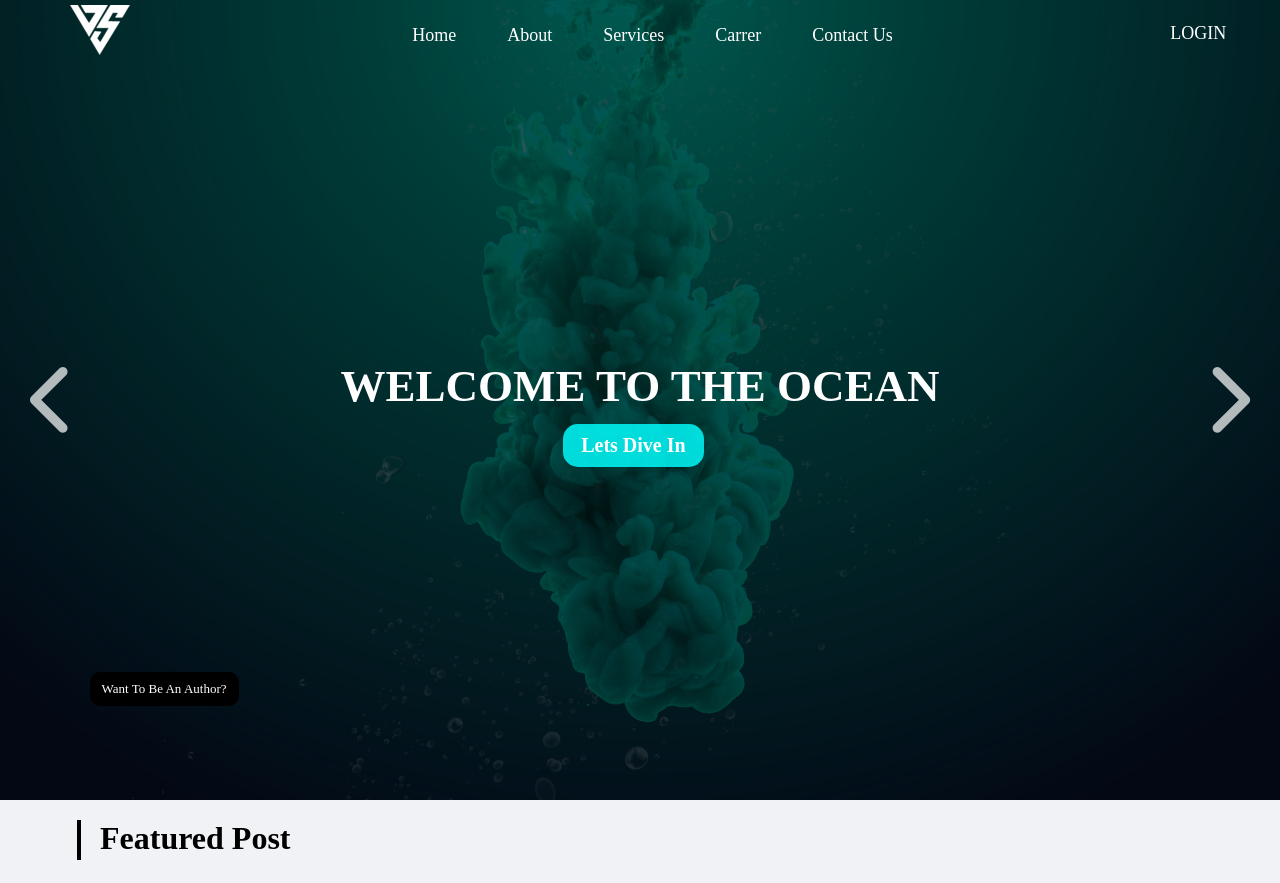
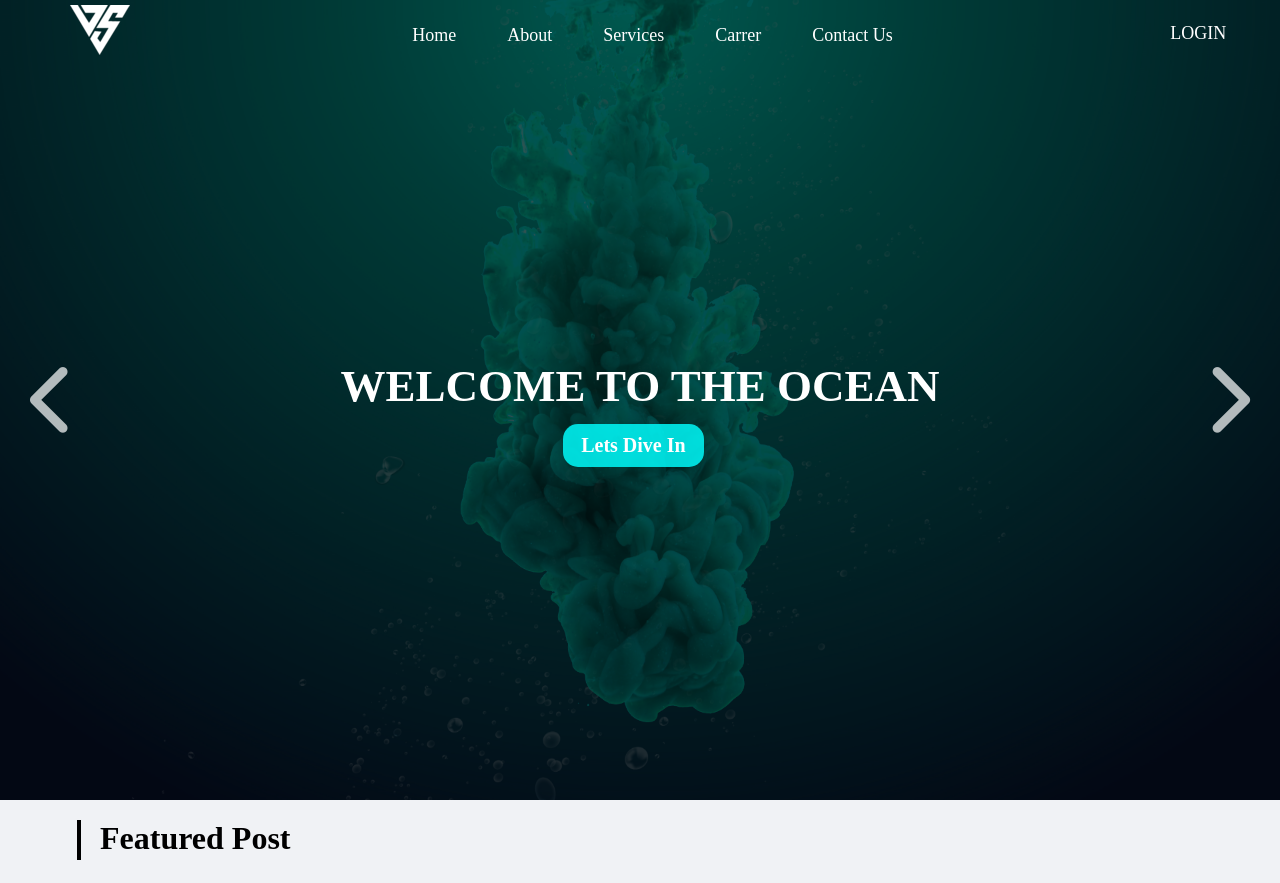
Before and after one commit to VighneshSadagopal/BLOG_PHP, a PHP site: page / in a window 1280 px wide. Shown: the top 883 px of the page. Run offline with PHP 8.4, Linux system fonts and the light colour scheme; data that the repository does not hold is empty; some libraries are stand-ins or nearby versions.

Commit message:
changes with classes

```diff
--- a/index.php
+++ b/index.php
@@ -274,7 +274,7 @@ for ($i = 1; $i <= $nom_of_pages; $i++) {
 
   <div class="foot">
     <?php include('templates/headers/footer.php');
-    echo $p = '<p class="unauthenticate"><a href="templates/login/register">Want To Be An Author? </a></p>' ?>
+     ?>
   </div>
 </body>
 <script src="css/js/carousel.js"></script>
--- a/templates/Authors/welcome.php
+++ b/templates/Authors/welcome.php
@@ -157,7 +157,7 @@ include('../Post/container.php');
 
     <div class="foot more">
         <?php include('../headers/footer.php');
-        echo $p = '<p class="unauthenticate"><a href="authenticate.php">Want To Be An Author? </a></p>' ?>
+        ?>
     </div>
     <script src="../../css/js/nav_responsive.js"></script>
 
```
Also changed, not shown: templates/classes/Database.php (renamed from templates/classes/database.php), templates/classes/Policy.php (renamed from templates/classes/policy.php), templates/classes/Post.php (renamed from templates/classes/post.php), templates/classes/Users.php (renamed from templates/classes/users.php).
